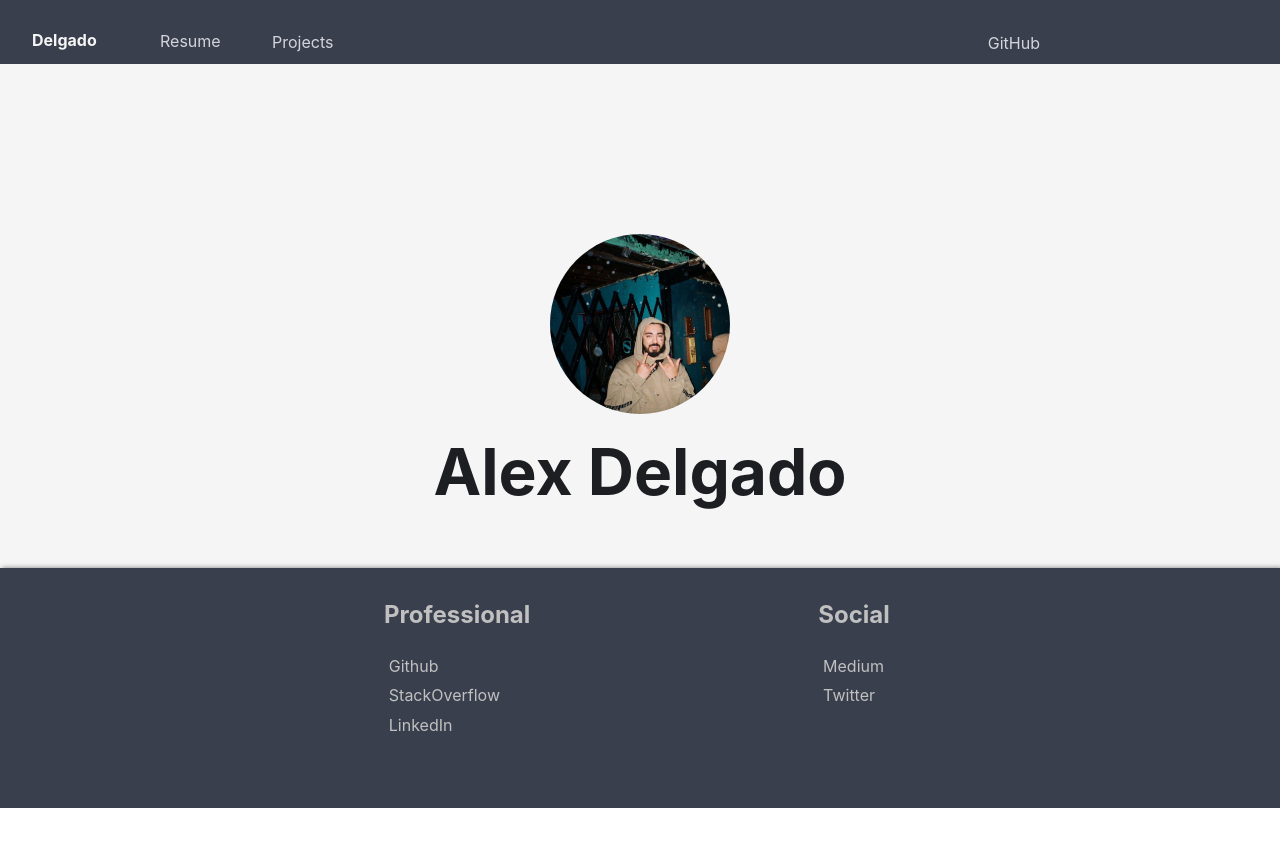
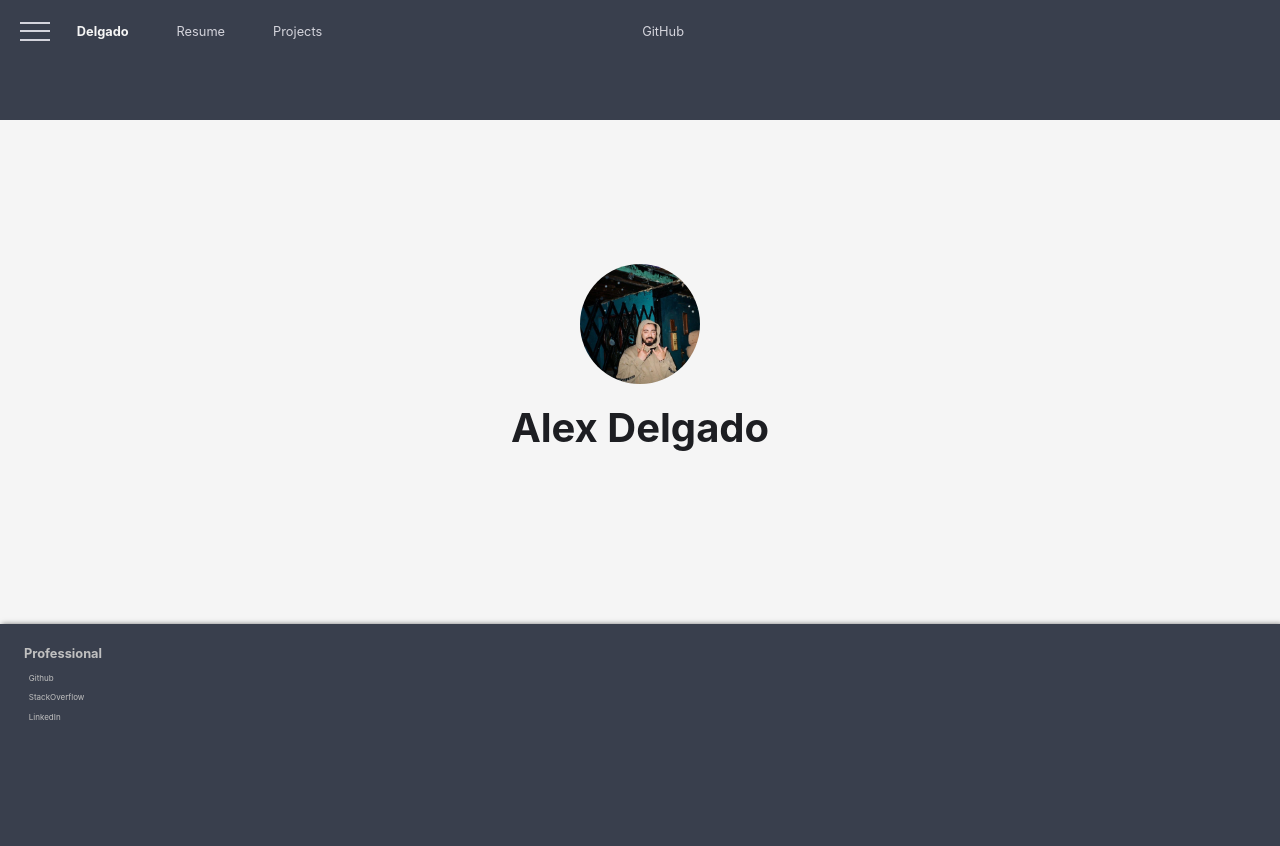
Before and after one commit to alxdelgado/react-portfolio, a React (Create React App) app: page / in a window 1280 px wide. Shown: the top 846 px of the page. Before the commit the page ends 808 px from the top, so only its background shows below. Built offline with nearby package versions, Linux system fonts and the light colour scheme.

Commit message:
NavBar responsive for landscape

```diff
--- a/src/components/footer/footer.styles.scss
+++ b/src/components/footer/footer.styles.scss
@@ -273,7 +273,7 @@
 
 
 // Mobile Small - 320px
-@media screen and (max-width: 320px) {
+@media only screen and (max-width: 320px) {
     .footer_container {
         display: column;
         height: 35vh;
@@ -308,3 +308,51 @@
         }
     }
 }
+
+// iPhone X - 375 x 812px
+@media only screen and (min-device-width: 375px) and (max-device-width: 812px) {
+    .footer_container {
+        display: column;
+        height: 38vh;
+
+        #column_pro {
+            margin-left: 1.5em;
+            margin-top: 5px;
+
+            #professional_heading {
+                font-size: 0.8rem;
+            }
+
+            #items_pro {
+                font-size: 0.5rem;
+                margin-top: -10px;
+            }
+        }
+
+        #column_socials {
+            margin-left: 1.5em;
+            margin-top: -10px;
+
+            #socials_heading {
+                font-size: 0.8rem;
+            }
+
+            #items_socials {
+                font-size: 0.5rem;
+                margin-top: -10px;
+            }
+        }
+    }
+}
+
+// iPhone X - Portrait & Landscape
+// @media screen and (min-device-width: 375px) and (max-device-width: 812px) and (webkit-device-pixel-ratio : 3) {
+//     .footer_container {
+//         display: row;
+//         height: 50vh;
+
+//         #column_pro {
+//             margin-left: 1.5rem;
+//         }
+//     }
+// }
--- a/src/components/nav-bar/nav-bar.styles.scss
+++ b/src/components/nav-bar/nav-bar.styles.scss
@@ -139,7 +139,6 @@
         font-size: 0.7rem;
         margin-top: -14px;
         margin-right: 10rem;
-
     }
 }
 
@@ -219,3 +218,59 @@
         margin-left: 6em;
     }
 }
+
+// iPhone X - 375 x 812px
+@media only screen and (min-device-width: 375px) and (max-device-width: 812px) {
+    #headline {
+        display: flex;
+        font-size: 0.8rem;
+        margin-top: -20px;
+        margin-left: 6em;
+    }
+}
+
+// iPhone X - 812 x 375px - Landscape
+@media only screen and (min-device-width: 375px) and (max-device-width: 812px) and (-webkit-device-pixel-ratio) and (orientation: landscape) {
+    .nav_wrapper {
+        width: 100vw;
+        height: 15vh;
+        background-color: #393f4d;
+        overflow: hidden;
+        box-shadow: 2px 0px 5px rgba(0, 0, 0, 0.5);
+    }
+
+    .nav-container {
+        display: flex;
+    }
+
+    #headline {
+        display: flex;
+        font-size: 0.8rem;
+        margin-top: -20px;
+        margin-left: 6em;
+    }
+
+    #resume {
+        font-size: 0.8rem;
+        margin-top: -20px;
+        margin-left: 3rem;
+    }
+
+    #bucket-list {
+        font-size: 0.8rem;
+        margin-top: -20px;
+        margin-left: 3rem;
+    }
+
+    .github {
+        display: flex;
+        flex-direction: flex-end;
+    }
+
+    #github {
+        font-size: 0.8rem;
+        margin-top: -20px;
+        margin-left: 20rem;
+    }
+
+}
--- a/src/components/toggleButton/toggleButton.styles.scss
+++ b/src/components/toggleButton/toggleButton.styles.scss
@@ -84,3 +84,11 @@
         font-size: 1rem;
     }
 }
+
+// iPhone X - 375 x 812px
+@media only screen and (min-device-width: 375px) and (max-device-width: 812px) {
+    .toggle-button {
+        display: flex;
+        margin-top: 19px;
+    }
+}
--- a/src/pages/homepage/homepage.styles.scss
+++ b/src/pages/homepage/homepage.styles.scss
@@ -76,12 +76,31 @@
 // Mobile Small - 320px
 @media screen and (max-width: 320px) {
     #alex_sick_photo {
-        max-width: 130px;
-        margin-top: 100px;
+        max-width: 150px;
+        margin-top: 90px;
     }
 
     #alex_heading {
-        font-size: 2rem;
-        margin-top: 10px;
+        font-size: 2.5rem;
+        margin-top: 15px;
     }
 }
+
+
+// iPhone X - 375 x 812px
+@media only screen and (min-device-width: 375px) and (max-device-width: 812px) {
+    .homepage_container {
+        display: block;
+        height: 45vh;
+
+        #alex_sick_photo {
+            max-width: 120px;
+            margin-top: 9rem;
+        }
+
+        #alex_heading {
+            font-size: 2.5rem;
+            margin-top: 15px;
+        }
+    }
+}
```
